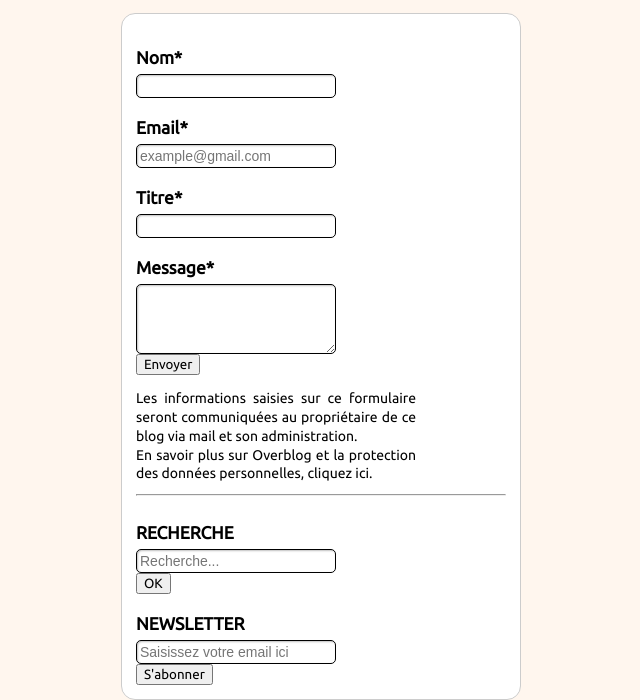
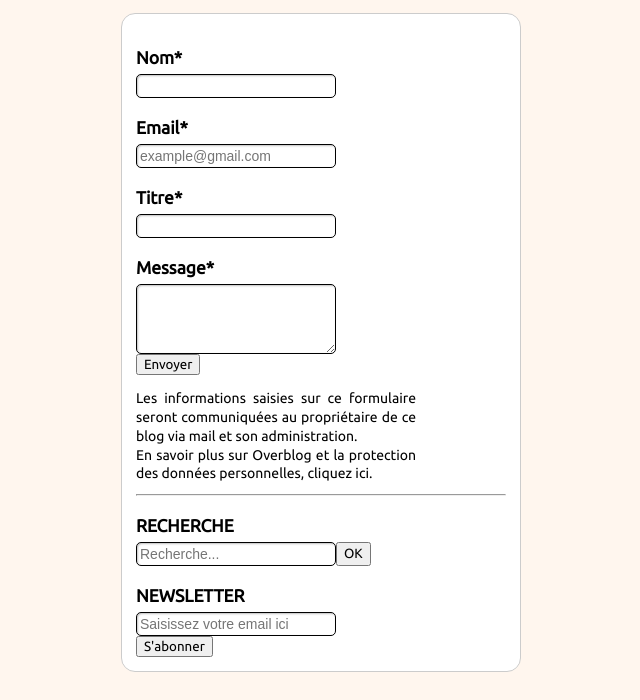
Before and after one commit to bibo5088/Projet-1, a plain HTML site: page form.html in a window 1280 px wide. Shown: the part 515-1215 px from the top of the page, without its empty margins (319-959 px from the left). After the commit the page ends 1187 px from the top, so only its background shows below. Drawn offline with Linux system fonts and the light colour scheme.

Commit message:
nouvelles modifs formulaire

```diff
--- a/css/form.css
+++ b/css/form.css
@@ -2,9 +2,8 @@
 form {
   background-color: #fff;
   padding: 1em;
-  width:150px;
   margin: 0 auto;
-  width: 400px;
+  max-width: 400px;
   border: 1px solid #CCC;
   /*encadré pour voir les limites du formulaire*/
   border-radius: 1em;
@@ -16,8 +15,8 @@ p {
 
 label{
   margin-top: 20px;
-  display: inline-block;
-  width: 500px;
+  display: block;
+  /* width: ; */
   text-align: left;
 }
 
@@ -43,6 +42,7 @@ textarea {
 }
 
 .button {
+  display: flex;
 
 }
 
--- a/form.html
+++ b/form.html
@@ -53,8 +53,8 @@
         administration.<br /> En savoir plus sur Overblog et la protection des données personnelles, cliquez ici.</p>
       <hr />
       <label for="name">RECHERCHE</label>
-      <input type="text" placeholder="Recherche...">
       <div class="button">
+        <input type="text" placeholder="Recherche...">
         <button type="submit">OK</label>
       </div>
       <label for="name">NEWSLETTER</label>
```
